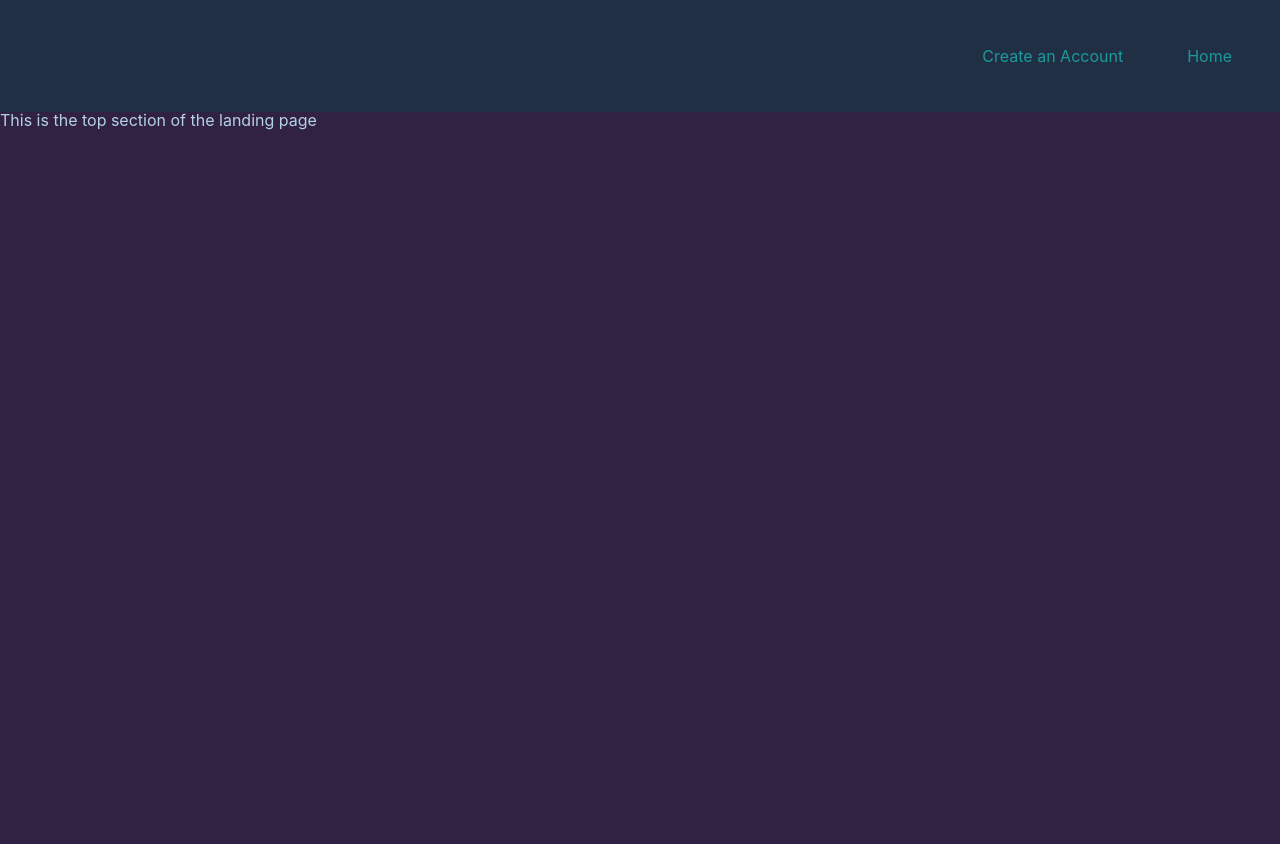
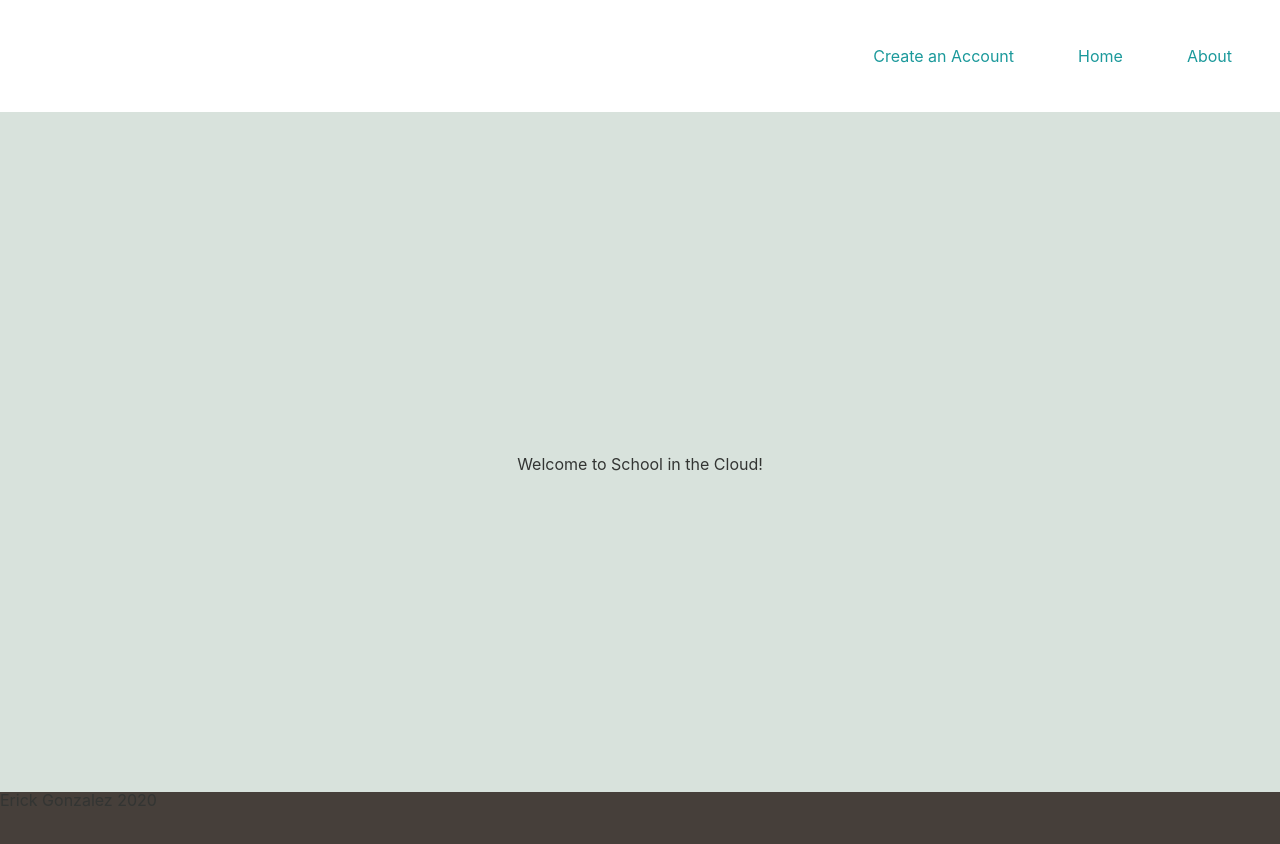
Before and after one commit to eg180/school-in-the-cloud, a React (Create React App) app: page / in a window 1280 px wide. Shown: the top 844 px of the page. Before the commit the page ends 800 px from the top, so only its background shows below. Built offline with nearby package versions, Linux system fonts and the light colour scheme.

Commit message:
updated about page added footer and changed font color

```diff
--- a/src/App.js
+++ b/src/App.js
@@ -2,25 +2,30 @@ import Nav from './components/Nav';
 import { Switch, Route } from 'react-router-dom';
 import LandingPage from './components/LandingPage';
 import Dashboard from './components/Dashboard';
+import About from './components/About';
 import SignUp from './components/SignUp';
+import Footer from './components/Footer';
 import './App.css';
 import styled from 'styled-components';
 
 const StyledHeader =styled.header`
+  background-color: #ffffff;
 
 `;
 
 function App() {
   return (
     <div>
-      <header>
+      <StyledHeader>
         <Nav />
-      </header>
+      </StyledHeader>
       <Switch>
         <Route exact path="/" component={LandingPage} />
         <Route path="/signup" component={SignUp} />
+        <Route path="/about" component={About} />
         <Route path="/dashboard" component={Dashboard} />
       </Switch>
+      <Footer />
     </div>
   );
 }
--- /dev/null
+++ b/src/components/About.js
@@ -0,0 +1,32 @@
+import React from 'react';
+import styled from 'styled-components';
+
+const StyledHeroSection = styled.section`
+    background-color: #d8e2dc;
+    display: flex;
+    flex-direction: column;
+    justify-content: center;
+    align-items: center;
+    min-height: 85vh;
+    div {
+        margin-top: 3rem;
+        min-height: 5vh;
+        max-width: 65vh;
+    }
+    img {
+        max-width: 35%;
+        border-radius: 10px;
+    }
+`;
+
+export default function About() {
+    return (
+        <StyledHeroSection>
+            <img src="/Assets/images/School in the Cloud Logo.jpg" />
+            <div><p>School in the Cloud is a platform that trains senior volunteers to teach students in a group or individual setting. This helps kids in communities with high student to teacher ratios. It also provides retired volunteers a sense of purpose and meaning in their day to day life when they find themselves with more free time. The platform also connects volunteers with the students.
+
+The aim is to help close the achievement gap by connecting students with available, qualified volunteer mentors. The first piece of this app will be creating the three main user types, and allowing an admin to create a training checklist for new volunteers.</p></div>
+
+        </StyledHeroSection>
+    )
+}
--- /dev/null
+++ b/src/components/Footer.js
@@ -0,0 +1,17 @@
+import React from 'react';
+import styled from 'styled-components';
+
+const StyledFooter = styled.footer`
+    background-color: #463f3a;
+    min-height: 15vh;
+`;
+
+
+export default function Footer() {
+
+    return(
+        <StyledFooter>
+            <p>Erick Gonzalez 2020</p>
+        </StyledFooter>
+    )
+}
--- a/src/components/LandingPage.js
+++ b/src/components/LandingPage.js
@@ -1,10 +1,29 @@
 import React from 'react';
 import styled from 'styled-components';
 
+const StyledHeroSection = styled.section`
+    background-color: #d8e2dc;
+    display: flex;
+    flex-direction: column;
+    justify-content: center;
+    align-items: center;
+    min-height: 85vh;
+    div {
+        margin-top: 3rem;
+        min-height: 5vh;
+        max-width: 65vh;
+    }
+    img {
+        max-width: 35%;
+        border-radius: 10px;
+    }
+`;
+
 export default function LandingPage() {
     return (
-        <section>
-            <p>This is the top section of the landing page</p>
-        </section>
+        <StyledHeroSection>
+            <div>Welcome to School in the Cloud!</div>
+
+        </StyledHeroSection>
     )
 }
--- a/src/components/Nav.js
+++ b/src/components/Nav.js
@@ -8,7 +8,7 @@ const StyledNav = styled.nav`
     display: flex;
     justify-content: flex-end;
     align-items: center;
-    background-color: #212f45;
+    background-color: #ffffff;
     min-height: 7rem;
     p {
         margin-left: 1rem;
@@ -22,6 +22,7 @@ export default function Nav() {
         <StyledNav>
                 <p><Link to="/signup">Create an Account</Link></p>
                 <p><Link to="/">Home</Link></p>
+                <p><Link to="/about">About</Link></p>
 
         </StyledNav>
     )
--- a/src/components/SignUp.js
+++ b/src/components/SignUp.js
@@ -7,6 +7,7 @@ import { v4 as uuidv4 } from 'uuid';
 
 
 const FormContainerDiv = styled.div`
+    color: #f4f3ee;
     padding: 2rem;
     background-color: #144552;
     display: flex;
--- a/src/index.css
+++ b/src/index.css
@@ -30,8 +30,9 @@ footer, header, hgroup, menu, nav, section {
 }
 body {
   background-color: #312244;
+
   line-height: 1;
-  color: rgb(180, 209, 228);
+  color: #333533
 }
 
 a {
```
Also changed, not shown: public/Assets/images/School in the Cloud Logo.jpg (added).
